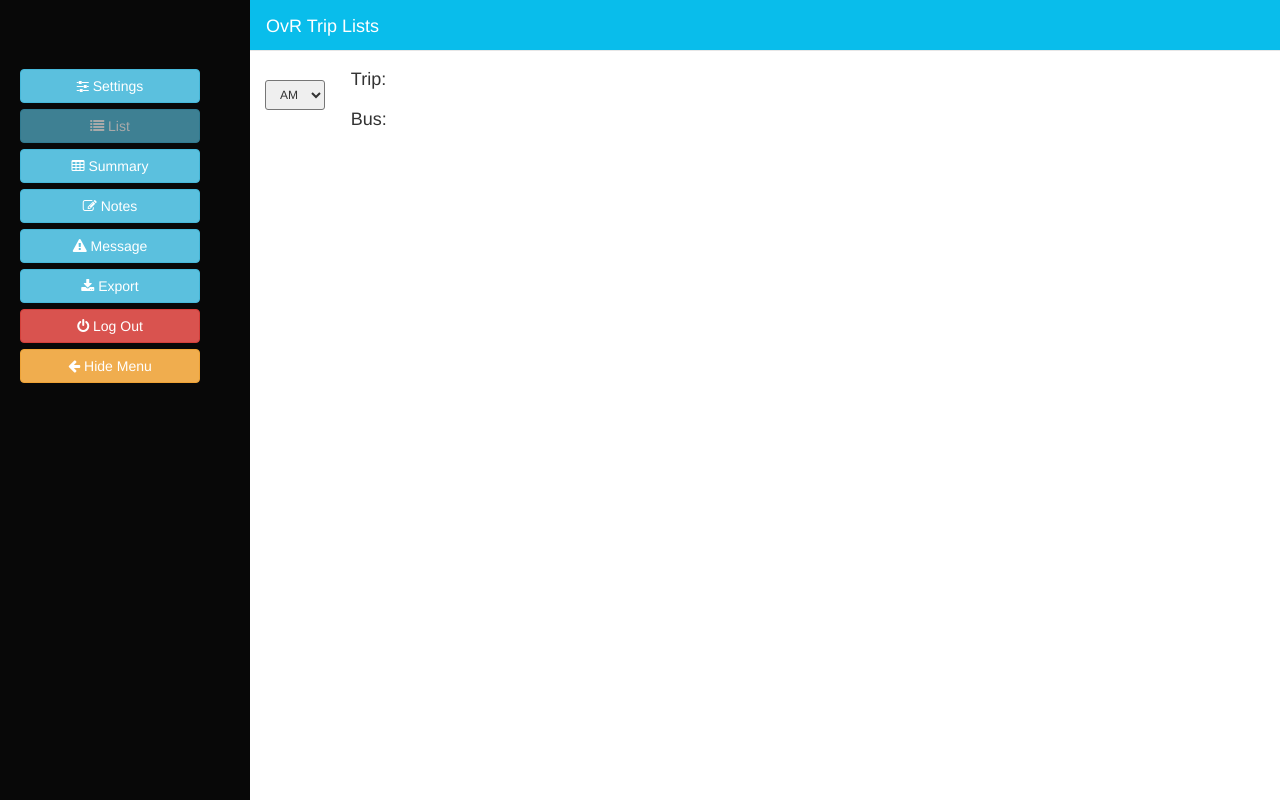
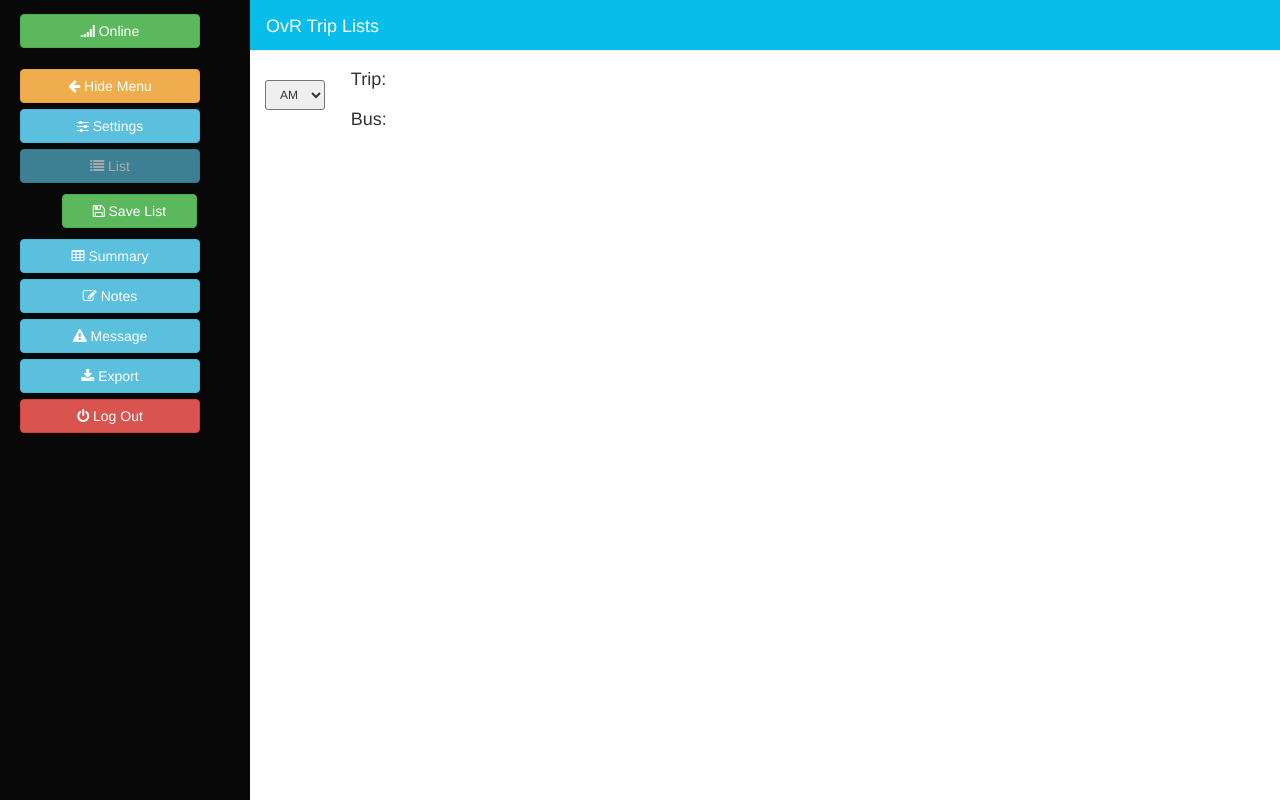
Before and after one commit to OvRcode/ovr_lists, a PHP site: page /list.html in a window 1280 px wide. Run offline with PHP 8.4, Linux system fonts and the light colour scheme; some libraries are stand-ins or nearby versions.

Commit message:
Moved list save button and status to side bar Added icons to status changes on list

```diff
--- a/api/index.php
+++ b/api/index.php
@@ -155,7 +155,8 @@ class Lists {
             <div class="row listButton bg-none" id="{$orderData['num']}:{$orderData['item_num']}">
               <div class="row primary">
                   <div class="buttonCell col-xs-6 col-md-4">
-                      <span class="first">{$orderData['First']}</span>
+                  <span class="icon"></span>
+                      <span class="first">&nbsp;&nbsp;{$orderData['First']}</span>
                       <span class="last">{$orderData['Last']}</span>
                   </div>
                 <div class="noClick buttonCell col-md-2 visible-md visible-lg">
--- a/css/simple-sidebar.css
+++ b/css/simple-sidebar.css
@@ -127,6 +127,13 @@
 .sidebar-nav .btn {
     width:80%;
 }
+.sidebar-nav .half {
+    width: 75%;
+        margin-bottom: 10px;
+    margin-right: auto;
+    margin-left: auto;
+
+    }
 .center {
     margin-left: auto;
     margin-right: auto;
@@ -139,11 +146,12 @@
 }
 #brand {
     color:white;
+    left:1%;
 }
 .pad {
     padding-top:60px;
 }
-#menu-toggle, #status {
+#menu-toggle, #saveList {
     position: relative;
     top:9px;
     float: right;
--- a/js/common.js
+++ b/js/common.js
@@ -36,13 +36,13 @@ $(function() {
             if ( statusIcon.hasClass('btn-danger') ) {
                 statusIcon.removeClass('btn-danger')
                     .addClass('btn-success')
-                    .html('<i class="fa fa-signal"></i>');
+                    .html('<i class="fa fa-signal"></i> Online');
             }
         } else if (!window.navigator.onLine) {
             if ( statusIcon.hasClass('btn-success') ) {
                 statusIcon.removeClass('btn-success')
                     .addClass('btn-danger')
-                    .html('<i class="fa fa-plane"></i>');
+                    .html('<i class="fa fa-plane"></i> Offline');
             }
         }
     }, 250);
--- a/js/lists.js
+++ b/js/lists.js
@@ -46,6 +46,7 @@ function changeStatus(element){
         // Customer checked in at end of day
         element.removeClass('bg-productrec');
         element.addClass('bg-pm');
+        element.find("span.icon").html('<i class="fa fa-moon-o fa-lg"></i>');
         var PM = element.attr('id')+":PM";
         tripData.set(PM, 1);
     }
@@ -58,6 +59,7 @@ function changeStatus(element){
         tripData.set(Bus, settings.get('bus'));
         element.removeClass('bg-none');
         element.addClass('bg-am');
+        element.find("span.icon").html('<i class="fa fa-sun-o fa-lg"></i>');
         element.find('.flexPackage').removeClass('visible-md visible-lg');
         element.find('.flexPickup').addClass('visible-md visible-lg');
     } else if ( element.hasClass('bg-am') ) {
@@ -66,22 +68,28 @@ function changeStatus(element){
         tripData.set(Waiver, 1);
         element.removeClass('bg-am');
         element.addClass('bg-waiver');
+        element.find("span.icon").html('<i class="fa fa-file-word-o fa-lg"></i>');
     } else if ( element.hasClass('bg-waiver') ) {
         // Customer received product
         var Product = element.attr('id')+":Product";
         tripData.set(Product, 1);
         element.removeClass('bg-waiver');
         element.addClass('bg-productrec');
+        element.find('span.icon').html('<i class="fa fa-ticket fa-lg"></i>');
         element.find('.flexPackage').addClass('visible-md visible-lg');
         element.find('.flexPickup').removeClass('visible-md visible-lg');
     }
 
 }
 function toggleExpanded(element){
-    if ( element.is(':visible') ){
-        element.hide(600);
+    if ( element.children('div.expanded').is(':visible') ){
+        element.children('div.expanded').hide(600);
+        element.children("div.row.primary").children().not(".noClick").on("tap", function(){
+        changeStatus($(this).parents().eq(1));
+        });
     } else {
-        element.show(600);
+        element.children('div.expanded').show(600);
+        element.children("div.row.primary").children().not(".noClick").unbind("tap");
     }
 }
 function setupListeners(){
@@ -98,35 +106,39 @@ function setupListeners(){
 
        // Expand list entry by pressing and holding on entry (works on mobile and desktop)
         $( selectorID ).on("taphold", function(){
-            toggleExpanded( $(this).children('div.expanded') );
+            toggleExpanded( $(this) );
         });
 
         /* Click events for listButton
             on small screens noClick class is ignored because links are not shown on button in regular list mode */
-        if ($(window).width() < 970) {
+        /*if ($(window).width() < 970) {
             $("#" + split[0] + "\\:" + split[1]).on("tap", function(){
                 changeStatus($(this));
             });
-        } else {
+        } else {*/
             $("#" + split[0] + "\\:" + split[1] + " div.row.primary").children().not(".noClick").on("tap", function(){
                 changeStatus($(this).parents().eq(1));
             });
-        }
+            //}
 
     });
 }
 function setState(element, state){
     if ( state == 'AM' ){
         element.addClass('bg-am');
+        element.find("span.icon").html('<i class="fa fa-sun-o fa-lg"></i>');
         element.removeClass('bg-none');
     } else if ( state == 'Waiver' ) {
         element.addClass('bg-waiver');
+        element.find("span.icon").html('<i class="fa fa-file-word-o fa-lg"></i>');
         element.removeClass('bg-none');
     } else if ( state == 'Product' ) {
         element.addClass('bg-productrec');
+        element.find('span.icon').html('<i class="fa fa-ticket fa-lg"></i>');
         element.removeClass('bg-none');
     } else if ( state == 'PM' ) {
         element.addClass('bg-pm');
+        element.find("span.icon").html('<i class="fa fa-moon-o fa-lg"></i>');
         element.removeClass('bg-none');
     }
 }
--- a/js/settings.js
+++ b/js/settings.js
@@ -35,7 +35,7 @@ $(function(){
 });
 
 function tripDropdown(){
-    $.get("/api/dropdown/trip", function(data){
+    $.get("api/dropdown/trip", function(data){
             $('#trip').append(data);
     })
     .done(function(data){
@@ -97,7 +97,7 @@ function getTripData(){
     window.orders.removeAll();
     window.initialHTML.removeAll();
     window.tripData.removeAll();
-    $.get("/api/trip/"+trip+"/"+statuses, function(data){
+    $.get("api/trip/"+trip+"/"+statuses, function(data){
         var apiData = jQuery.parseJSON(data);
         jQuery.each(apiData, function(id,dataObject){
             jQuery.each(dataObject, function(key, value){
--- a/list.html
+++ b/list.html
@@ -43,7 +43,12 @@
         <div id="sidebar-wrapper">
             <ul class="sidebar-nav">
                 <li class="sidebar-brand">
-
+                    <button class="btn btn-success" id="status"><i class="fa fa-signal"></i> Online</button>
+                </li>
+                <li>
+                    <button type="button" class="btn btn-warning" id="btn-hide">
+                        <i class="fa fa-arrow-left"></i>&nbsp;Hide Menu
+                    </button>
                 </li>
                 <li>
                     <button class="btn btn-info" id="btn-settings">
@@ -54,6 +59,11 @@
                     <button type="button" class="btn btn-info disabled" id="btn-list">
                       <i class="fa fa-list"></i>&nbsp;List
                     </button>
+                </li>
+                <li class="half">
+                    <button type="button" class="btn btn-success" id="saveList">
+                        <i class="fa fa-floppy-o"></i>&nbsp;Save List
+                    </button><br />
                 </li>
                 <li>
                     <button type="button" class="btn btn-info" id="btn-summary">
@@ -80,21 +90,15 @@
                         <i class="fa fa-power-off"></i>&nbsp;Log Out
                     </button>
                 </li>
-                <li>
-                    <button type="button" class="btn btn-warning" id="btn-hide">
-                        <i class="fa fa-arrow-left"></i>&nbsp;Hide Menu
-                    </button>
-                </li>
             </ul>
         </div>
         <!-- /#sidebar-wrapper -->
 
         <!-- Page Content -->
-        <div id="page-content-wrapper container">
+        <div>
           <nav class="navbar navbar-default navbar-static-top ovr" role="navigation">
             <div class="container-fluid">
                 <button class="btn btn-link navbar-brand" id="brand">OvR Trip Lists</button>
-              <button class="btn btn-success" id="status"><i class="fa fa-signal"></i></button>
               <button class="btn btn-default" id="menu-toggle"><i class="fa fa-cogs"></i>&nbsp;Menu</button>
             </div>
           </nav>
@@ -106,7 +110,7 @@
                           <option value="PM">PM</option>
                       </select>
                     </div>
-                    <div class="col-xs-10 col-md-8">
+                    <div class="col-md-8">
                         <h4>Trip: <span id="tripName"></span></h4>
                     </div>
                     <div class="col-xs-4 col-md-4">
```
